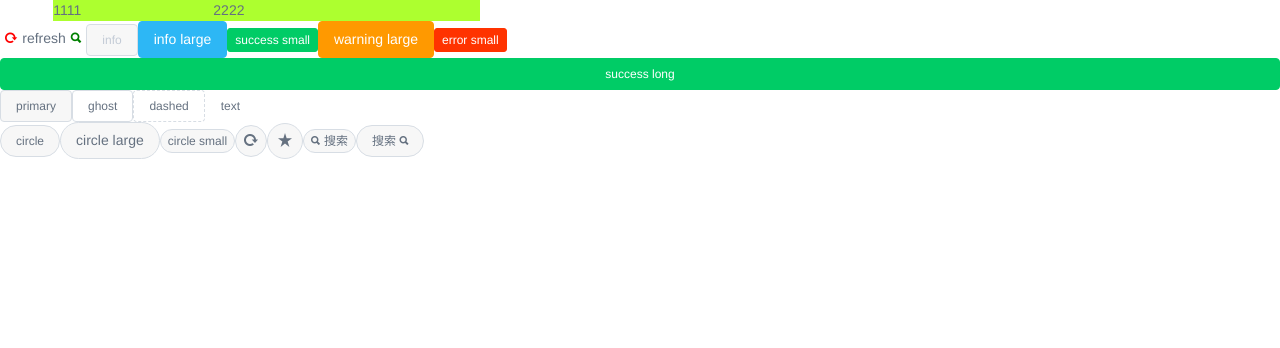
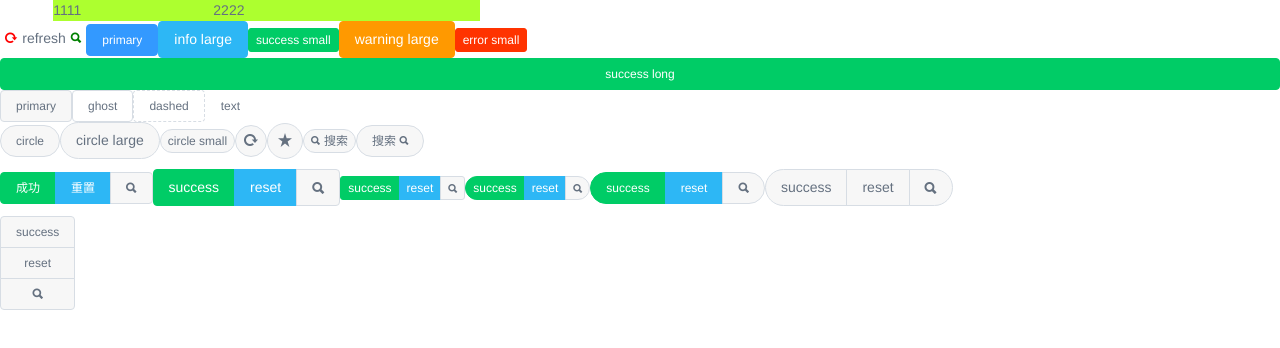
Before and after one commit to srbtj/vue_component, a Vue app: page /#/ in a window 1280 px wide. Shown: the top 348 px of the page. Built offline with nearby package versions, Linux system fonts and the light colour scheme.

Commit message:
button component finish

```diff
--- a/src/components/Hello.vue
+++ b/src/components/Hello.vue
@@ -11,7 +11,7 @@
 
     <!--<ButtonGroup>-->
     <!--<iButton type="primary" disabled>primary</iButton>-->
-    <iButton type="info" disabled>info</iButton>
+    <iButton type="primary">primary</iButton>
     <iButton type="info" size="large">info large</iButton>
     <iButton type="success" size="small">success small</iButton>
     <iButton type="warning" size="large">warning large</iButton>
@@ -35,6 +35,49 @@
     <iButton shape="circle">搜索 <Icon type="search"></Icon></iButton>
     <!--</ButtonGroup>-->
 
+    <br>
+    <ButtonGroup style="margin-top: 10px;">
+      <iButton type="success">成功</iButton>
+      <iButton type="info">重置</iButton>
+      <iButton icon="search"></iButton>
+    </ButtonGroup>
+
+    <ButtonGroup size="large" style="margin-top: 10px;">
+      <iButton type="success">success</iButton>
+      <iButton type="info">reset</iButton>
+      <iButton icon="search"></iButton>
+    </ButtonGroup>
+
+    <ButtonGroup size="small" style="margin-top: 10px;">
+      <iButton type="success">success</iButton>
+      <iButton type="info">reset</iButton>
+      <iButton icon="search"></iButton>
+    </ButtonGroup>
+
+    <ButtonGroup size="small" shape="circle" style="margin-top: 10px;">
+      <iButton type="success">success</iButton>
+      <iButton type="info">reset</iButton>
+      <iButton icon="search"></iButton>
+    </ButtonGroup>
+
+    <ButtonGroup shape="circle" style="margin-top: 10px;">
+      <iButton type="success">success</iButton>
+      <iButton type="info">reset</iButton>
+      <iButton icon="search"></iButton>
+    </ButtonGroup>
+
+    <ButtonGroup size="large" shape="circle" style="margin-top: 10px;">
+      <iButton>success</iButton>
+      <iButton>reset</iButton>
+      <iButton icon="search"></iButton>
+    </ButtonGroup>
+
+    <br>
+    <ButtonGroup vertical style="margin-top: 10px;">
+      <iButton @click="handleSuccess">success</iButton>
+      <iButton @click="handleReset">reset</iButton>
+      <iButton @click="handleSearch" icon="search"></iButton>
+    </ButtonGroup>
   </div>
 </template>
 
@@ -48,9 +91,20 @@
     components: {
       Row,
       iCol: Col,
-//      ButtonGroup,
+      ButtonGroup,
       iButton: Button,
       Icon
+    },
+    methods: {
+      handleSuccess(e){
+        console.log(e, 'success');
+      },
+      handleReset(e){
+        console.log(e, 'reset');
+      },
+      handleSearch(e){
+        console.log(e, 'search');
+      }
     }
   }
 </script>
--- a/src/components/button/button-group.vue
+++ b/src/components/button/button-group.vue
@@ -33,7 +33,7 @@
           {
             [`${prefixCls}-${this.size}`]: !!this.size,
             [`${prefixCls}-${this.shape}`]: !!this.shape,
-            [`${prefixCls}-'vertical`]: this.vertical
+            [`${prefixCls}-vertical`]: this.vertical
           }
         ]
       }
--- a/src/styles/components/button.less
+++ b/src/styles/components/button.less
@@ -146,6 +146,7 @@
       类型 primary info success warning error ghost dashed text
     **/
   &-primary {
+    .btn-primary();
   }
 
   &-info {
@@ -179,7 +180,40 @@
   /**
     形状  circle circle-outline
   */
-  &-circle{
+  &-circle,
+  &-circle-outline{
     .btn-circle(@btn-prefix);
   }
+
+
+  &:before{
+    display: none;
+    content: '';
+    position: absolute;
+    left: -1px;
+    top: -1px;
+    right: -1px;
+    bottom: -1px;
+    background: #fff;
+    opacity: .5;
+    -webkit-border-radius: inherit;
+    -moz-border-radius: inherit;
+    border-radius: inherit;
+    z-index: 1;
+    -webkit-transition: opacity @transition-time linear;
+    -moz-transition: opacity @transition-time linear;
+    -ms-transition: opacity @transition-time linear;
+    -o-transition: opacity @transition-time linear;
+    transition: opacity @transition-time linear;
+    pointer-events: none;
+  }
+
+  /** 分组 **/
+  &-group{
+    .btn-group(@btn-prefix);
+  }
+
+  &-group-vertical{
+    .btn-group-vertical(@btn-prefix);
+  }
 }
--- /dev/null
+++ b/test.html
@@ -0,0 +1,29 @@
+<!DOCTYPE html>
+<html lang="en">
+<head>
+    <meta charset="UTF-8">
+    <title>Title</title>
+
+  <style>
+    .ivu-btn-group .ivu-btn + .ivu-btn{
+      background: green;
+    }
+  </style>
+
+</head>
+<body>
+
+<div class="ivu-btn-group">
+  <button class="ivu-btn">1</button>
+  <button class="ivu-btn">2</button>
+  <button class="ivu-btn">3</button>
+</div>
+<script>
+
+  var str = 1.9890;
+  var str2 = 1.9210;
+
+  console.log( ( Math.round( str * 100 ) / 100 ).toFixed(2) ,  (Math.round( str2 * 100) / 100).toFixed(2));
+</script>
+</body>
+</html>
```
Also changed, not shown: src/styles/mixin/button.less (+149 -387 lines).
